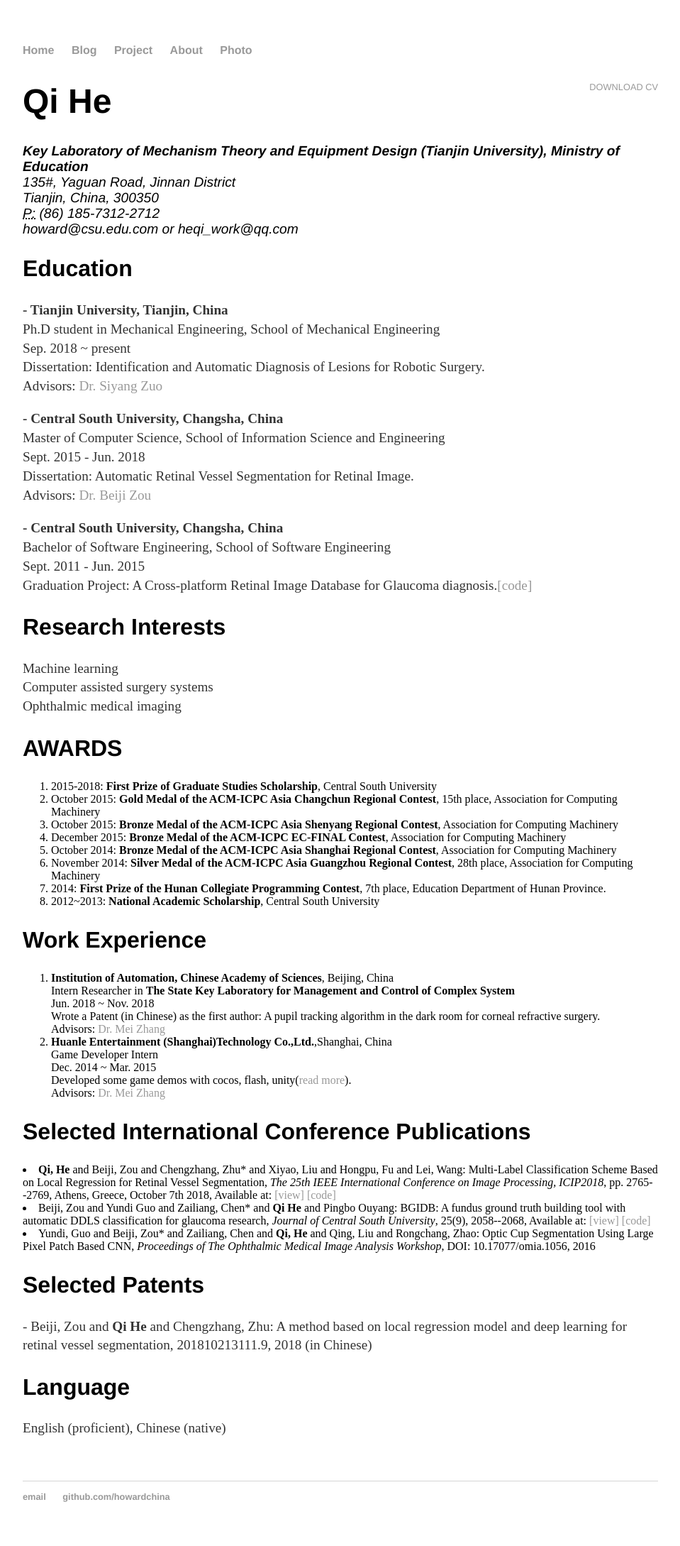
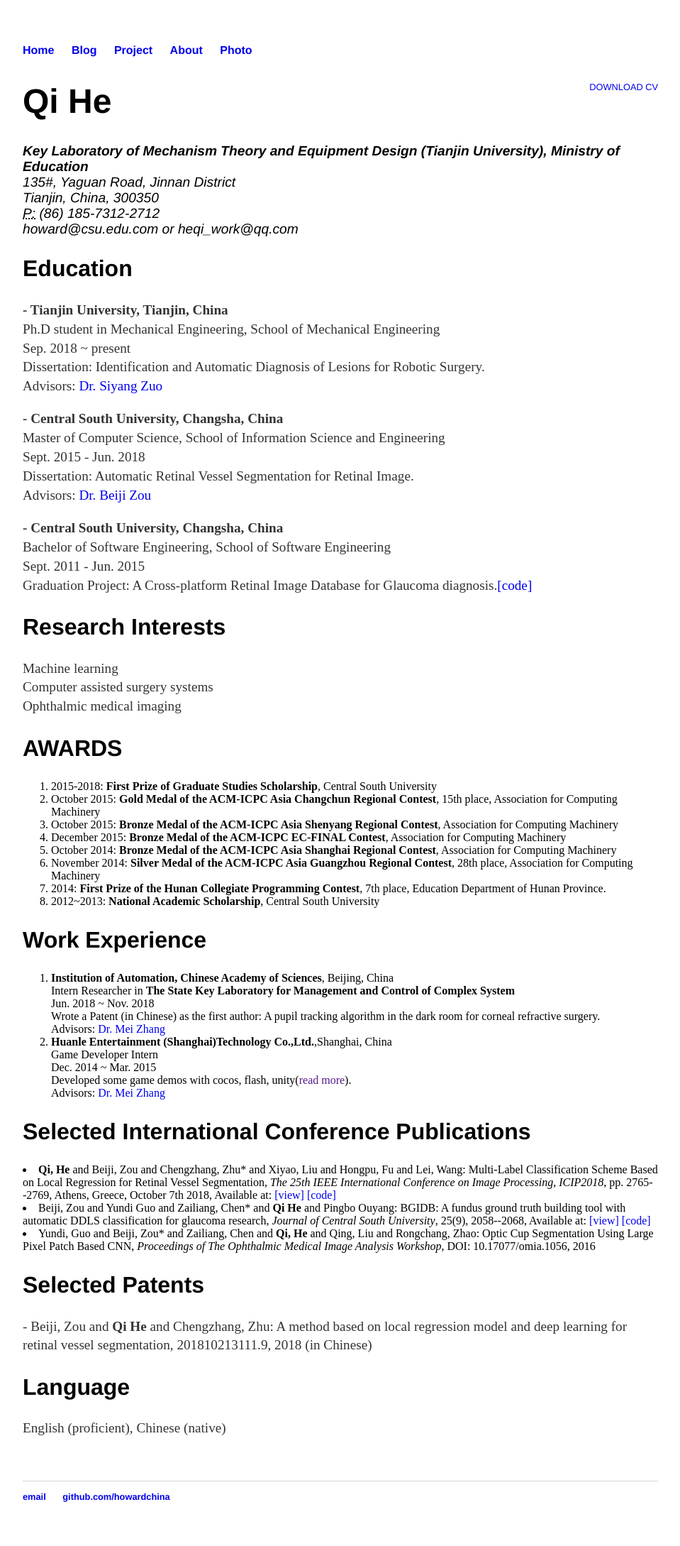
Before and after one commit to howardchina/howardchina.github.io, a Jekyll site: the page built from index.html, in a window 1280 px wide. Shown: the whole page at 71% size, without its empty margins (160-1119 px from the left). Built offline with Jekyll 4.4.1, drawn with Linux system fonts in a browser that asks for light colours.

Commit message:
revise blog layouts

```diff
--- a/css/main.css
+++ b/css/main.css
@@ -1,6 +1,6 @@
 body { margin: 60px auto; width: 70%; }
 
-a { text-decoration: none; color: #999; }
+a { text-decoration: none; /*color: #999; */}
 a:hover { text-decoration: underline; }
 
 p, ul { font-size: 1.5em; line-height: 1.4em; color: #333; }
```
